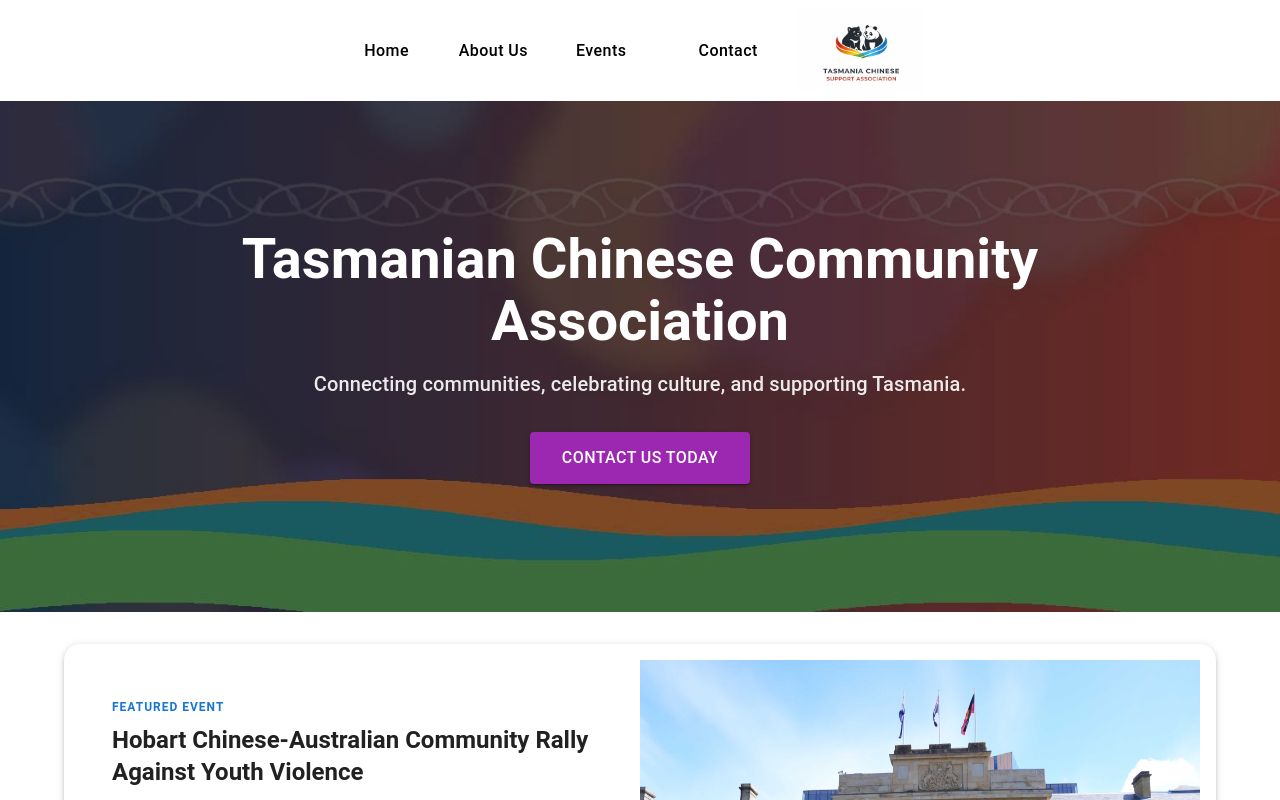
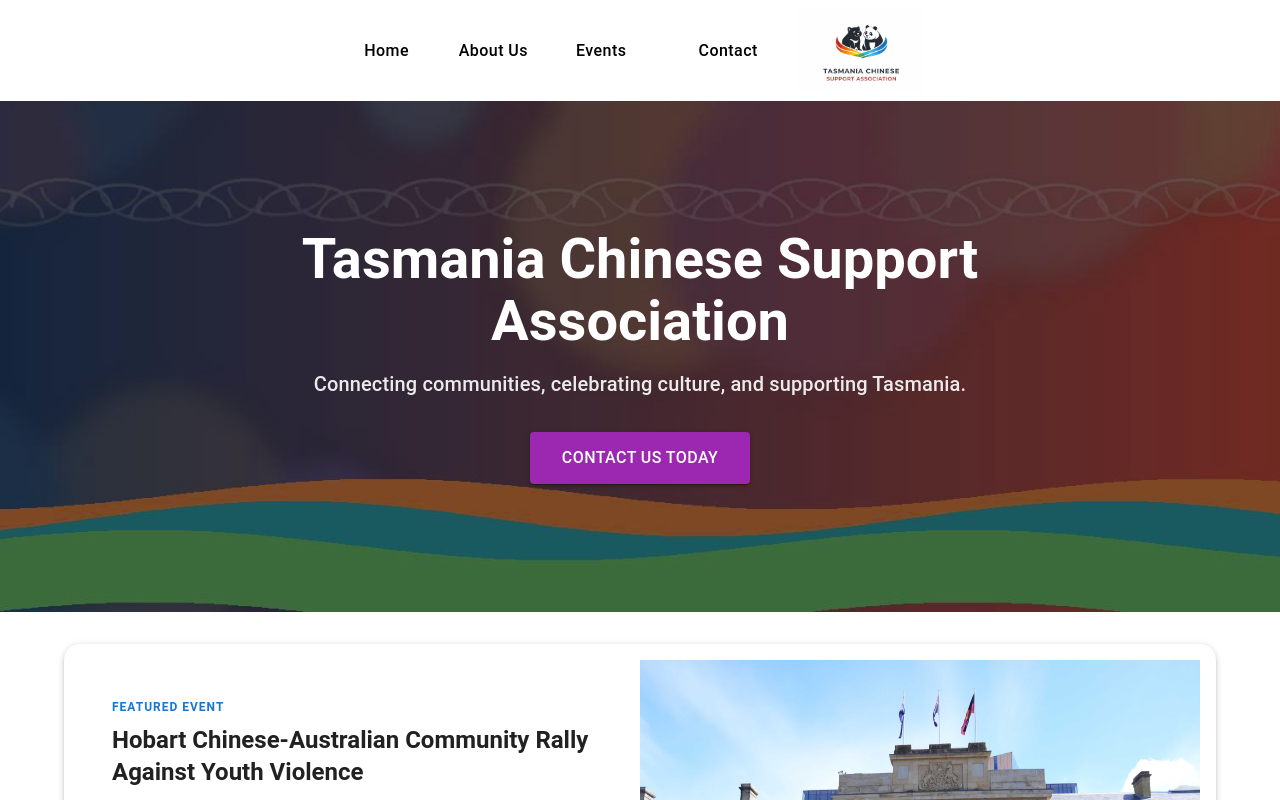
Before and after one commit to tasmaniachinese/tasmaniachinese.github.io, a React app: page / in a window 1280 px wide. Shown: the top 800 px of the page. Built offline with nearby package versions, Linux system fonts and the light colour scheme; some icons are missing; the HTML template or start-up script is replaced by a standard one.

Commit message:
chore: update banner text

```diff
--- a/src/components/Banner.tsx
+++ b/src/components/Banner.tsx
@@ -43,7 +43,7 @@
                         lineHeight: { xs: 1.2, md: 1.1 }
                     }}
                 >
-                    Tasmanian Chinese Community Association
+                    Tasmania Chinese Support Association
                 </Typography>
 
                 <Typography
```
